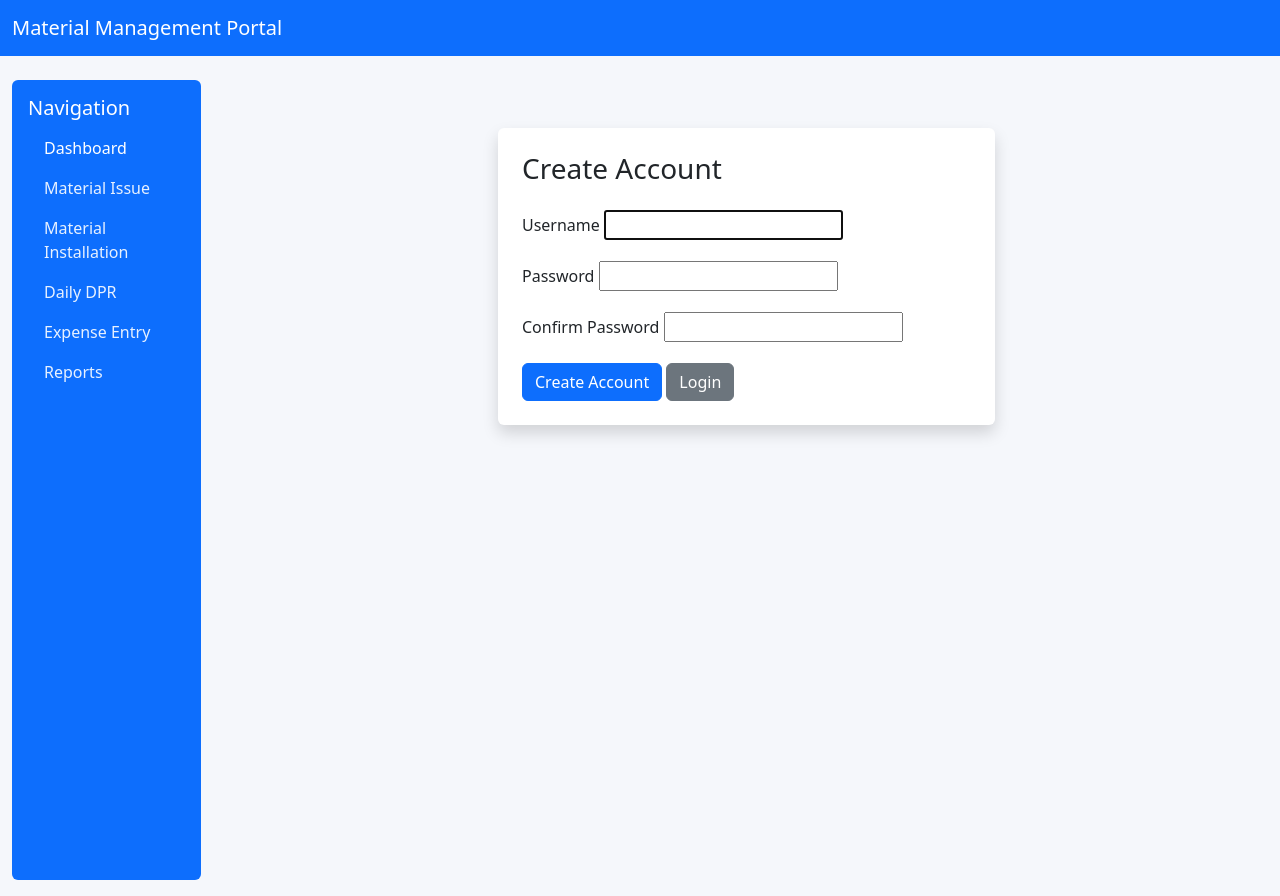
After one commit to kritipandey052-cmyk/project-portal, a Django app: page /register/ in a window 1280 px wide. The commit adds this page. Run offline with Django 3.2, Linux system fonts and the light colour scheme.

Commit message:
Add user registration

```diff
--- /dev/null
+++ b/portal/management/__init__.py
@@ -0,0 +1 @@
+"""Management package for custom Django management commands."""
--- /dev/null
+++ b/portal/management/commands/__init__.py
@@ -0,0 +1 @@
+"""Commands package for custom Django management commands."""
--- a/portal/templates/registration/login.html
+++ b/portal/templates/registration/login.html
@@ -51,6 +51,10 @@
                         Login
                     </button>
 
+                    <a href="{% url 'register' %}" class="btn btn-success">
+                        Create Account
+                    </a>
+
                 </form>
 
             </div>
--- /dev/null
+++ b/portal/templates/registration/register.html
@@ -0,0 +1,63 @@
+{% extends 'portal/base.html' %}
+
+{% block content %}
+<div class="container mt-5">
+    <div class="row justify-content-center">
+        <div class="col-md-6">
+
+            <div class="card p-4 shadow">
+                <h3 class="card-title mb-4">Create Account</h3>
+
+                <form method="post">
+                    {% csrf_token %}
+
+                    {{ form.non_field_errors }}
+
+                    <div class="mb-3">
+                        <label class="form-label">Username</label>
+                        {{ form.username }}
+
+                        {% if form.username.errors %}
+                            <div class="text-danger">
+                                {{ form.username.errors }}
+                            </div>
+                        {% endif %}
+                    </div>
+
+                    <div class="mb-3">
+                        <label class="form-label">Password</label>
+                        {{ form.password1 }}
+
+                        {% if form.password1.errors %}
+                            <div class="text-danger">
+                                {{ form.password1.errors }}
+                            </div>
+                        {% endif %}
+                    </div>
+
+                    <div class="mb-3">
+                        <label class="form-label">Confirm Password</label>
+                        {{ form.password2 }}
+
+                        {% if form.password2.errors %}
+                            <div class="text-danger">
+                                {{ form.password2.errors }}
+                            </div>
+                        {% endif %}
+                    </div>
+
+                    <button type="submit" class="btn btn-primary">
+                        Create Account
+                    </button>
+
+                    <a href="{% url 'login' %}" class="btn btn-secondary">
+                        Login
+                    </a>
+                </form>
+
+            </div>
+
+        </div>
+    </div>
+</div>
+{% endblock %}
--- a/portal/urls.py
+++ b/portal/urls.py
@@ -3,6 +3,7 @@ from . import views
 
 urlpatterns = [
     path('', views.dashboard, name='dashboard'),
+    path('register/', views.register, name='register'),
     path('materials/issue/', views.material_issue, name='material_issue'),
     path('materials/consume/', views.material_consume, name='material_consume'),
     path('dpr/', views.dpr, name='dpr'),
--- a/portal/views.py
+++ b/portal/views.py
@@ -8,7 +8,8 @@ from openpyxl import Workbook
 from reportlab.lib.pagesizes import letter
 from reportlab.pdfgen import canvas
 from .models import MaterialIssue, MaterialConsumption, DPR, Expense
-
+from django.contrib.auth.forms import UserCreationForm
+from django.contrib.auth import login
 
 @login_required
 def dashboard(request):
@@ -165,3 +166,18 @@ def export_pdf(request):
     pdf.save()
     buffer.seek(0)
     return HttpResponse(buffer, content_type='application/pdf')
+
+def register(request):
+    if request.method == 'POST':
+        form = UserCreationForm(request.POST)
+
+        if form.is_valid():
+            user = form.save()
+            login(request, user)
+            return redirect('dashboard')
+    else:
+        form = UserCreationForm()
+
+    return render(request, 'registration/register.html', {
+        'form': form
+    })
```
Also changed, not shown: portal/management/commands/create_default_user.py (added, +49 -0 lines).
